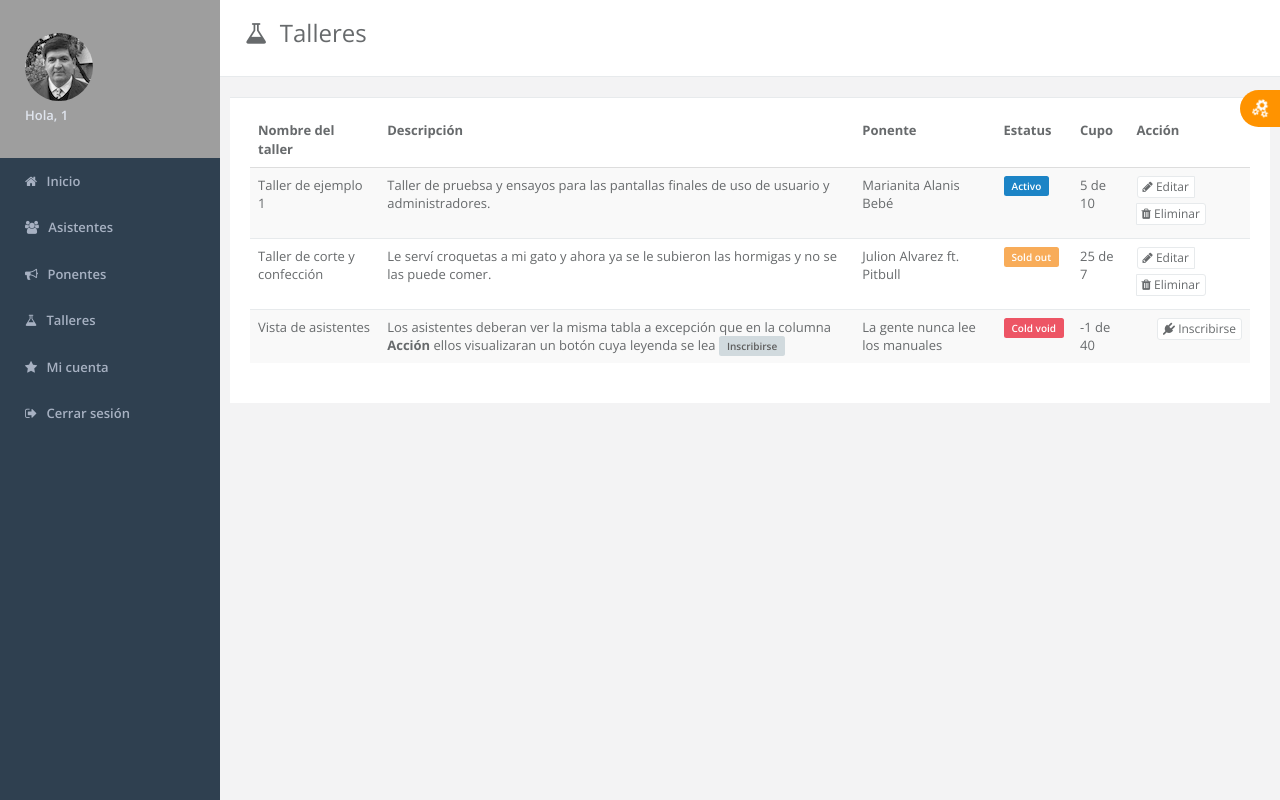
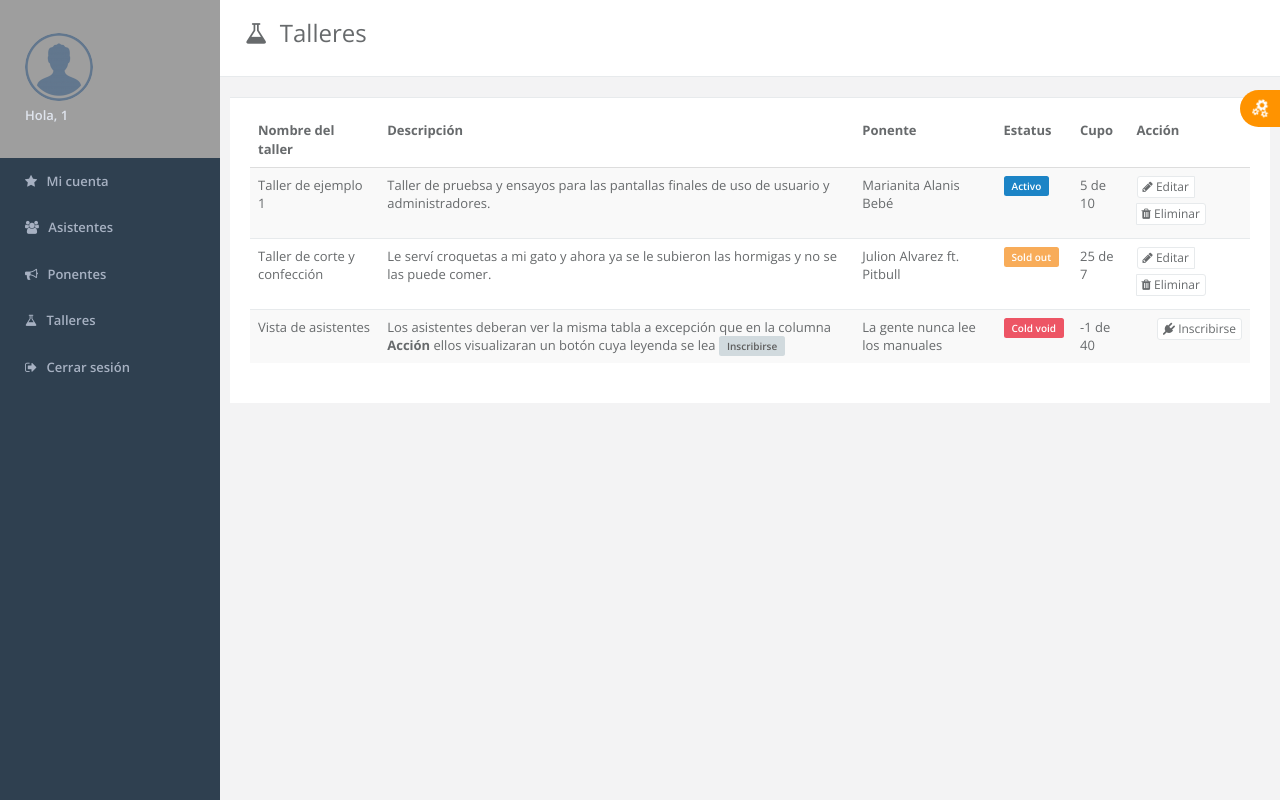
Before and after one commit to d4v1dp3/ccpage, a PHP site: page /talleres.php in a window 1280 px wide. Run offline with PHP 8.4, Linux system fonts and the light colour scheme; the visitor is signed in with stand-in values (Sample User, id 1); some libraries are stand-ins or nearby versions; grey boxes are pictures that could not be loaded.

Commit message:
Imagen, mi cuenta, talleres

```diff
--- a/index.php
+++ b/index.php
@@ -40,7 +40,7 @@ if( $_GET["lang"]){
                     <li><a class="page-scroll" data-i18n="nav.inicio" href="#page-top">Inicio</a></li>
                     <li><a class="page-scroll" data-i18n="nav.fechas" href="#date">Fechas</a></li>
                     <li><a class="page-scroll" data-i18n="nav.acerca" href="#about">Acerca de</a></li>
-                    <li><a class="page-scroll" data-i18n="nav.talleres" href="#challenges">Talleres</a></li>
+                    <!--<li><a class="page-scroll" data-i18n="nav.talleres" href="#challenges">Talleres</a></li>-->
                     <li><a class="page-scroll" data-i18n="nav.ponencias" href="#conference">Ponencias</a></li>
                     <li><a class="page-scroll" data-i18n="nav.calls" href="#calls">Calls</a></li>
                     <li><a class="page-scroll" data-i18n="nav.precios" href="#pricing">Costos</a></li>
@@ -449,6 +449,7 @@ if( $_GET["lang"]){
     </div>
 </section>
 
+<!--
 <section id="challenges" class="features gray-section">
     <div class="container">
         <div class="row">
@@ -502,6 +503,7 @@ if( $_GET["lang"]){
                 <p data-i18n="challenges.parrafo_6">Los participantes adquirirán las bases para continuar su estudio de la Ciencia de Datos y tengan oportunidad de desarrollar proyectos en esta área que actualmente tiene ofertas de ingresos para quienes conozcan cómo resolver problemas en este campo.</p>
             </div>
         </div>
+        -->
         <!--
         <div class="row">
             <div class="col-lg-8 col-lg-offset-2 text-center m-t-lg m-b-lg">
@@ -509,8 +511,10 @@ if( $_GET["lang"]){
             </div>
         </div>
         -->
+        <!--
     </div>
 </section>
+-->
 
 <section id="conference" class="container services">
     <div class="row">
--- a/talleres.php
+++ b/talleres.php
@@ -29,7 +29,7 @@
                     <ul class="nav metismenu" id="side-menu">
                         <li class="nav-header">
                             <div class="dropdown profile-element"> <span>
-                                    <img alt="image" class="img-circle" src="img/landing/68_68/avatar_carlos_c.jpg" />
+                                    <img alt="image" class="img-circle" src="img/landing/68_68/default-avatar.png" />
                                 </span>
                                 <a data-toggle="dropdown" class="dropdown-toggle" href="#">
                                     <span class="clear"> <span class="block m-t-xs"> <strong class="font-bold">
@@ -47,7 +47,7 @@
                             </div>
                         </li>
                         <li>
-                            <a href="inicio.jsp"><i class="fa fa-home"></i> <span class="nav-label">Inicio</span>  </a>
+                            <a href="inicio.jsp"><i class="fa fa-star"></i> <span class="nav-label">Mi cuenta</span>  </a>
                         </li>
                         <li>
                             <a href="<%=durl%>"><i class="fa fa-users"></i> <span class="nav-label">Asistentes</span>  </a>
@@ -57,9 +57,6 @@
                         </li>
                         <li>
                             <a href="#"><i class="fa fa-flask" ></i> <span class="nav-label">Talleres</span>  </a>
-                        </li>
-                        <li>
-                            <a href="<%=curl%>"><i class="fa fa-star"></i> <span class="nav-label">Mi cuenta</span>  </a>
                         </li>
                         <li>
                             <a href="classes/logout.php"><i class="fa fa-sign-out"></i> <span class="nav-label">Cerrar sesión</span>  </a>
```
Also changed, not shown: img/landing/68_68/default-avatar.png (added).
